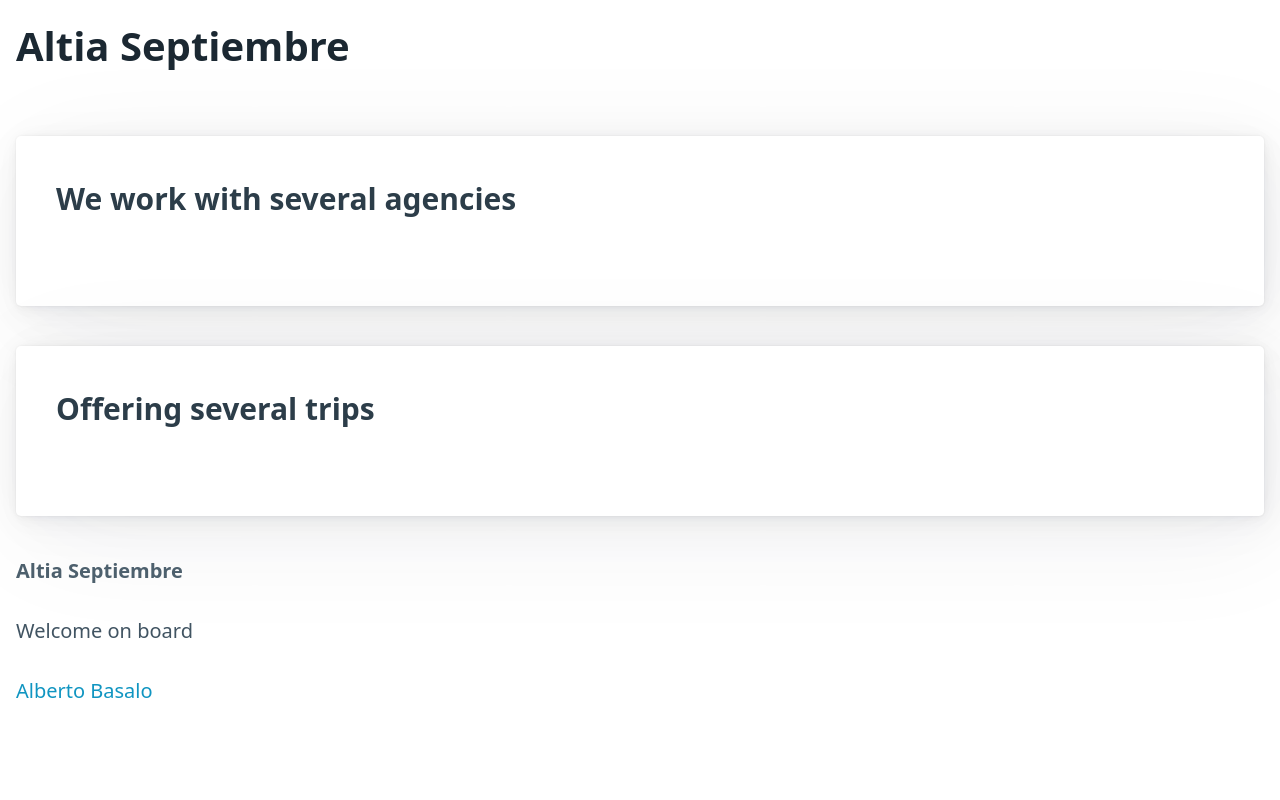
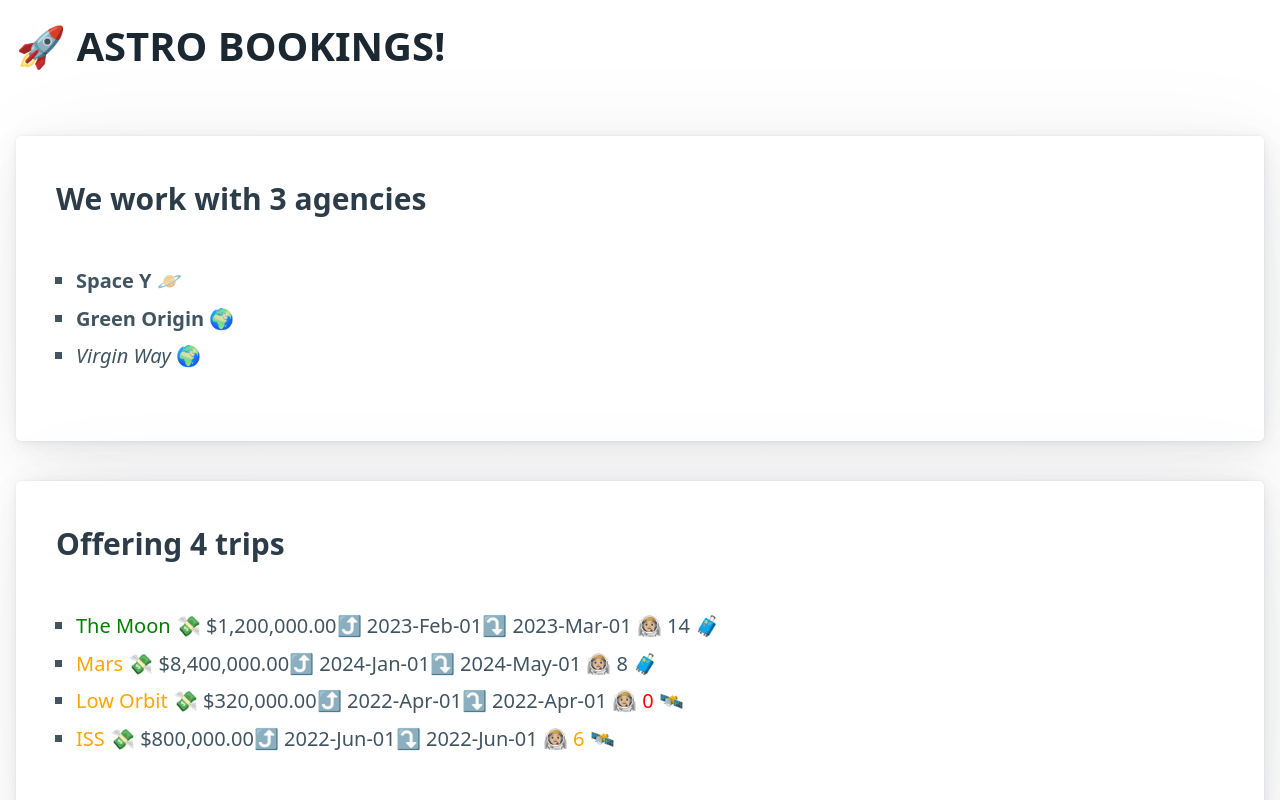
Before and after one commit to TrainingITCourses/altia-angular_intro-septiembre, an Angular app: page / in a window 1280 px wide. Shown: the top 800 px of the page. Built offline with nearby package versions, Linux system fonts and the light colour scheme.

Commit message:
feat: aap component

```diff
--- a/src/app/app.component.ts
+++ b/src/app/app.component.ts
@@ -1,26 +1,104 @@
 import { Component } from "@angular/core";
+import { data } from "./data.repository";
 
 @Component({
   selector: "app-root",
   template: `
     <header>
-      <h1>Altia Septiembre</h1>
+      <h1>{{ title | uppercase }}</h1>
     </header>
     <main>
       <article>
-        <h3>We work with several agencies</h3>
+        <h3>We work with {{ getAgenciesCount() }} agencies</h3>
+        <ul>
+          <li *ngFor="let agency of agencies">
+            <span [class]="getClassByStatus(agency.status)">
+              {{ agency.name }}
+            </span>
+            <span *ngIf="agency.range === 'Interplanetary'">🪐</span>
+            <span *ngIf="agency.range === 'Orbital'">🌍</span>
+          </li>
+        </ul>
       </article>
       <article>
-        <h3>Offering several trips</h3>
+        <h3>Offering {{ getTripsCount() }} trips</h3>
+        <ul>
+          <li *ngFor="let trip of trips">
+            <span [ngClass]="getClassForStatus(trip.status)">
+              {{ trip.destination }}
+            </span>
+            <span>💸 {{ trip.flightPrice | currency }}</span>
+            <span>⤴️ {{ trip.startDate | date: "yyyy-MMM-dd" }}</span>
+            <span>⤵️ {{ trip.endDate | date: "yyyy-MMM-dd" }}</span>
+            <span [ngClass]="getClassForPlaces(trip.places)">
+              🧑🏼‍🚀 {{ trip.places }}
+            </span>
+            <ng-container
+              *ngIf="trip.kind === 'WithStay'; then withStay; else tripOnly"
+            ></ng-container>
+            <ng-template #withStay>🧳</ng-template>
+            <ng-template #tripOnly>🛰️</ng-template>
+          </li>
+        </ul>
       </article>
+      <button (click)="reload()">♻️ Reload</button>
+      <aside *ngIf="isReloading">Reloading... please wait. ⌛</aside>
       <router-outlet></router-outlet>
     </main>
     <footer>
-      <h6>Altia Septiembre</h6>
-      <p>Welcome on board</p>
-      <a href="https://twitter.com/albertobasalo">Alberto Basalo</a>
+      <h6>{{ title }}</h6>
+      <p [style]="subtitleStyle">{{ subtitle }}</p>
+      <a [href]="authorUrl">{{ author }}</a>
     </footer>
   `,
-  styles: [``],
+  styles: [
+    `
+      .active {
+        font-style: normal;
+        font-weight: bold;
+      }
+      .pending {
+        font-style: italic;
+      }
+      .green {
+        color: green;
+      }
+      .orange {
+        color: orange;
+      }
+      .sold-out {
+        color: red;
+      }
+      .few-places {
+        color: orange;
+      }
+    `,
+  ],
 })
-export class AppComponent {}
+export class AppComponent {
+  title = "🚀 Astro Bookings!";
+  subtitle = "Welcome on board";
+  subtitleStyle = "font-style: italic";
+  agencies = data.agencies;
+  author = "Alberto Basalo";
+  authorUrl = "https://twitter.com/albertobasalo";
+  trips = data.trips;
+  isReloading = false;
+
+  getAgenciesCount = () => this.agencies.length;
+
+  getTripsCount = () => this.trips.length;
+
+  reload = () => (this.isReloading = true);
+
+  getClassForStatus(status: string): string {
+    return status === "Confirmed" ? "green" : "orange";
+  }
+  getClassForPlaces(places: number): string {
+    if (places === 0) return "sold-out";
+    if (places < 8) return "few-places";
+    return "";
+  }
+
+  getClassByStatus = (agencyStatus: string) => agencyStatus.toLowerCase();
+}
```
Also changed, not shown: 1 other file (tests, documents, lock files or other folders).
